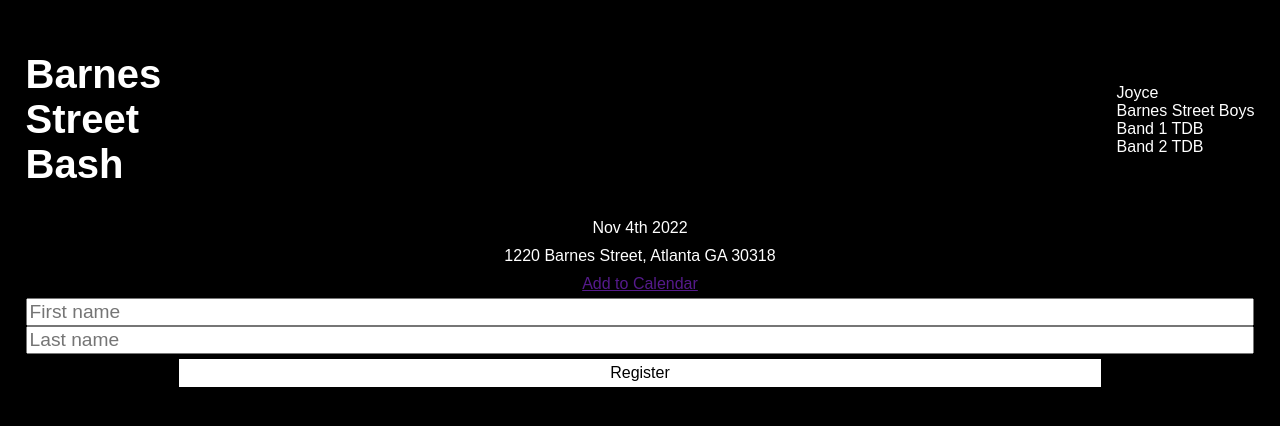
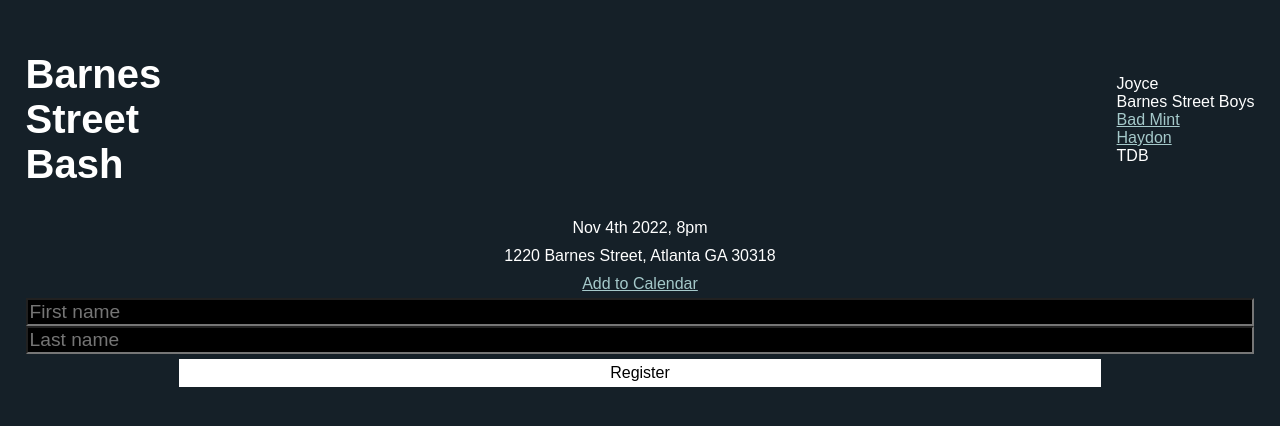
Before and after one commit to johngarrett/barnes-st-bash, a plain HTML site: page docs/index.html in a window 1280 px wide. Drawn offline with Linux system fonts and the light colour scheme; no server answers.

Commit message:
add information about bands

```diff
--- a/docs/index.css
+++ b/docs/index.css
@@ -1,3 +1,8 @@
+:root {
+    --fake-black: #152028;
+    --blue: #A5C9CA;
+}
+
 .h-flex {
     display: flex;
     flex-direction: row;
@@ -27,14 +32,12 @@ p {
     margin: 5px;
     font-size: 1em;
 }
+a {
+    color: var(--blue);
+}
 h1 {
     font-size: 2.5em;
     font-weight: bolder;
-    /*
-    transform: scale(calc(100% * 2),1);
-    transform-origin: left;
-    display: inline-block;
-    */
 }
 h2 {
     text-align: center;
@@ -44,7 +47,7 @@ h2 {
 body {
     font-size: 100%;
     font-family: sans-serif;
-    background-color: black;
+    background-color: var(--fake-black);
     color: white;
     margin: 2%;
 }
@@ -58,6 +61,8 @@ body {
     background-color: white;
 }
 .text-input {
+    color: white;
+    background-color: black;
     font-size: 1.2em;
 }
 .guests-grid {
--- a/docs/index.html
+++ b/docs/index.html
@@ -13,13 +13,14 @@
             <ul>
                 <li>Joyce</li>
                 <li>Barnes Street Boys</li>
-                <li>Band 1 TDB</li>
-                <li>Band 2 TDB</li>
+                <li><a href="https://open.spotify.com/artist/7ke5Yl1Nxzu6qg9UdEFtWv?si=_b9FSMojQmazzKDjlyjdCQ">Bad Mint</a></li>
+                <li><a href="https://open.spotify.com/artist/5EBqNSGqpUzEF4CTH1T4EW?si=FXzctXHEQySo93Ih9zMXAQ">Haydon</a></li>
+                <li>TDB</li>
             </ul>
         </div>
 
         <div class="v-flex">
-            <p>Nov 4th 2022</p>
+            <p>Nov 4th 2022, 8pm</p>
             <p>1220 Barnes Street, Atlanta GA 30318</p>
             <p><a href="">Add to Calendar</a></p>
         </div>
```
